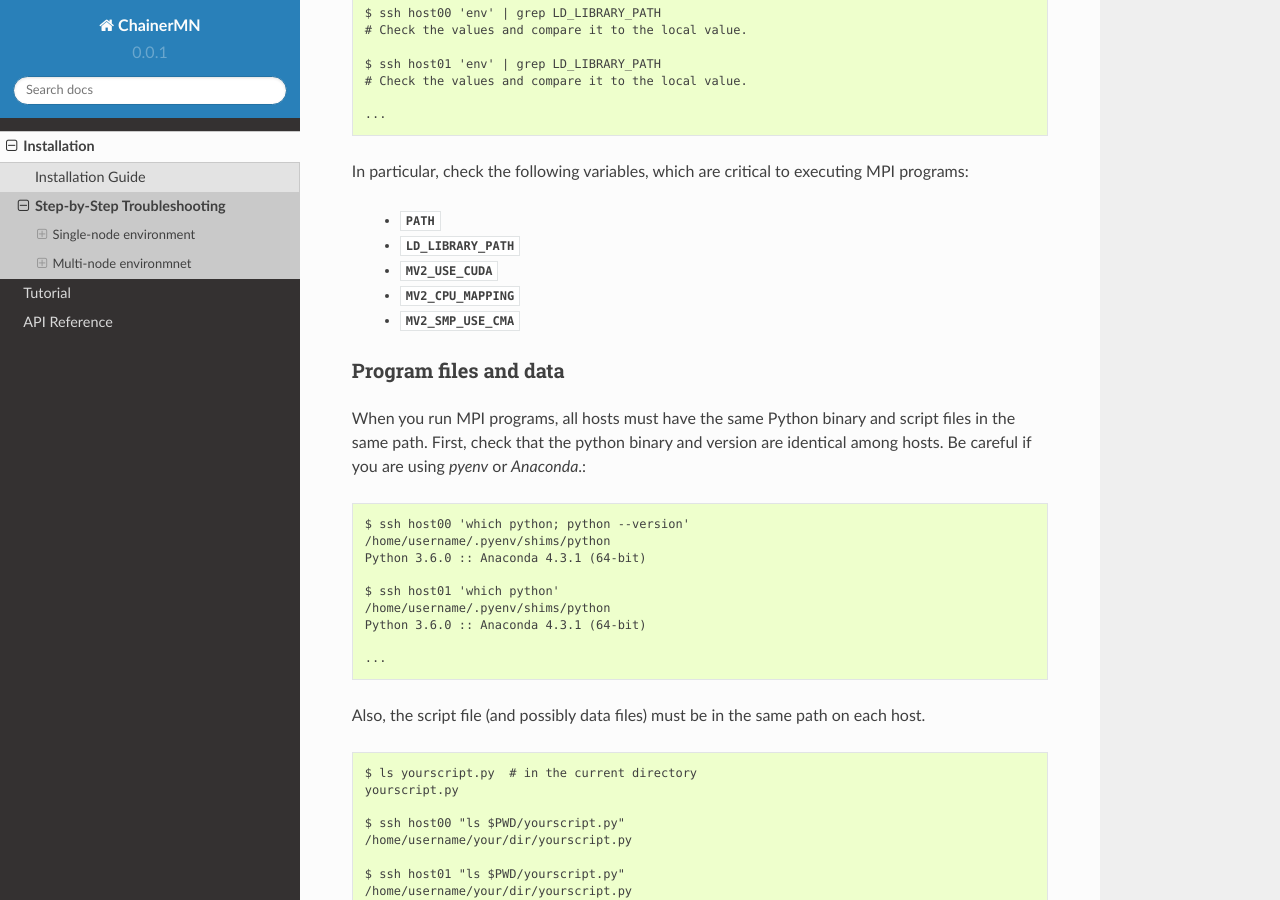
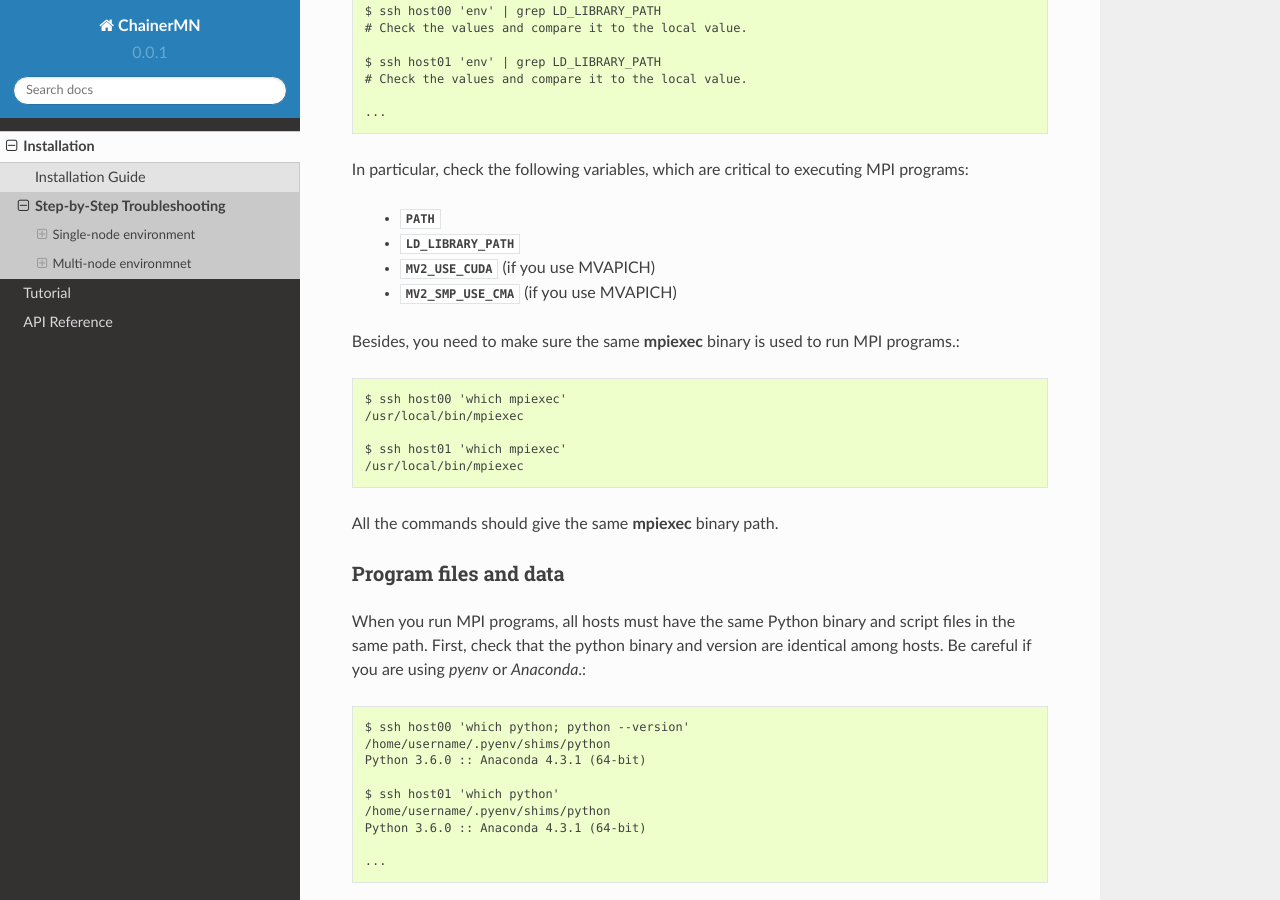
Before and after one commit to chainer/chainermn, a Sphinx documentation site: the page built from docs/source/installation/troubleshooting.rst, in a window 1280 px wide and 900 px high, scrolled down 4241 px. Built offline with Sphinx 7.4.7 and the Read the Docs theme 2.0.0, drawn with Linux system fonts in a browser that asks for light colours; some of the changed text lies outside the part shown.

Commit message:
minor fix

```diff
--- a/docs/source/installation/troubleshooting.rst
+++ b/docs/source/installation/troubleshooting.rst
@@ -18,8 +18,8 @@ Basic MPI installation
 
 Although ChainerMN stands for "Chainer MultiNode," it is good to start
 from single-node execution. First of all, you need MPI. If MPI is
-correctly installed, you will see the ``mpicc`` and ``mpiexec`` commands in
-your PATH.
+correctly installed, you will see the :command:`mpicc` and
+:command:`mpiexec` commands in your PATH.
 
 Below is an example of the output from Mvapich on Linux.::
 
@@ -233,9 +233,19 @@ executing MPI programs:
 
     * :envvar:`PATH`
     * :envvar:`LD_LIBRARY_PATH`
-    * :envvar:`MV2_USE_CUDA`
-    * :envvar:`MV2_CPU_MAPPING`
-    * :envvar:`MV2_SMP_USE_CMA`
+    * :envvar:`MV2_USE_CUDA` (if you use MVAPICH)
+    * :envvar:`MV2_SMP_USE_CMA` (if you use MVAPICH)
+
+Besides, you need to make sure the same :command:`mpiexec` binary is
+used to run MPI programs.::
+
+  $ ssh host00 'which mpiexec'
+  /usr/local/bin/mpiexec
+
+  $ ssh host01 'which mpiexec'
+  /usr/local/bin/mpiexec
+
+All the commands should give the same :command:`mpiexec` binary path.
 
 Program files and data
 ~~~~~~~~~~~~~~~~~~~~~~
@@ -288,8 +298,9 @@ which MPI processes run.::
   host02
   host03
 
-Then, you can run your MPI program using the hostfile.
-To check if the MPI processes run over multiple hosts, save the following script to a file and run it via :command:`mpiexec`::
+Then, you can run your MPI program using the hostfile.  To check if
+the MPI processes run over multiple hosts, save the following script
+to a file and run it via :command:`mpiexec`::
 
   # print_rank.py
   import os
```
Also changed, not shown: other parts of docs/source/installation/troubleshooting.rst (+1 -1 lines).
